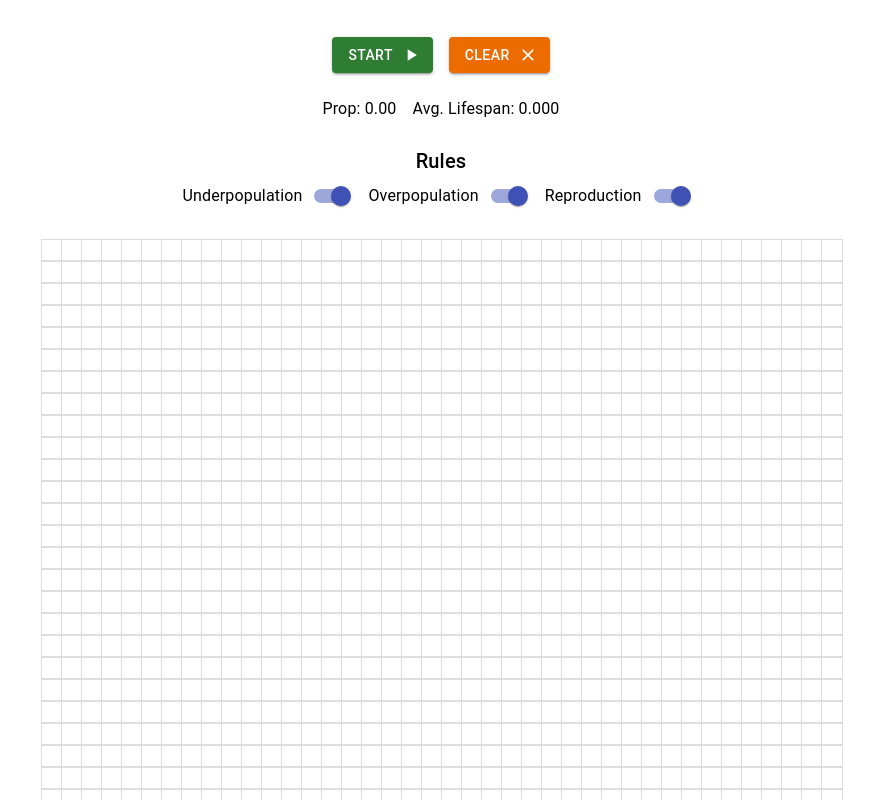
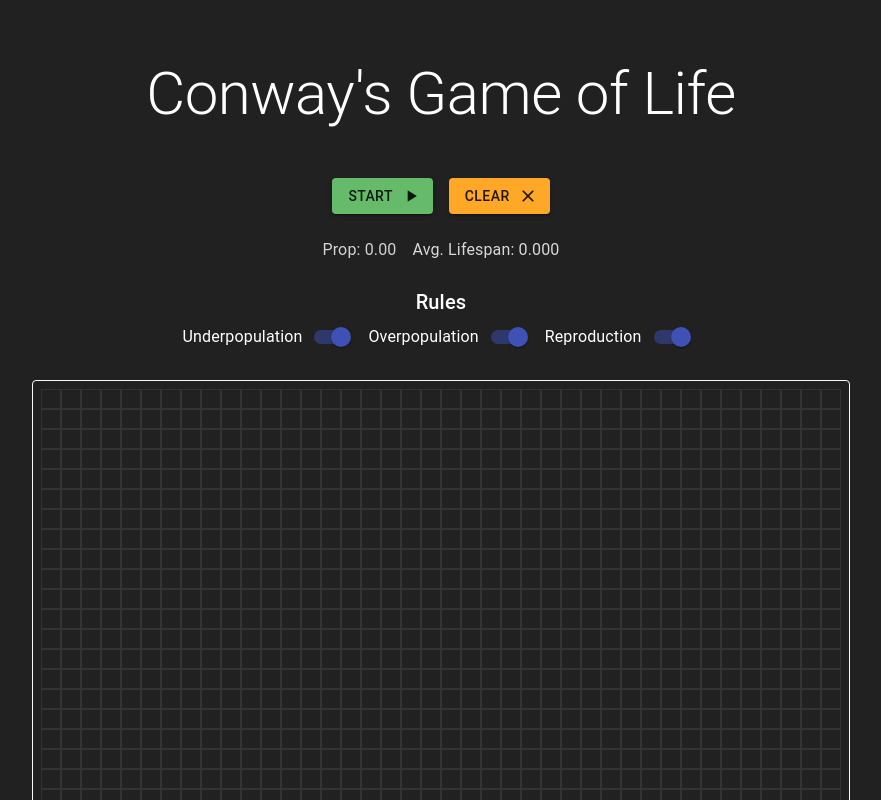
Before and after one commit to Mhudlark/game-of-life, a Next.js app: page / in a window 1280 px wide. Shown: the top 800 px of the page, without its empty margins (199-1080 px from the left). Built offline with nearby package versions, Linux system fonts and the light colour scheme.

Commit message:
feat: Update styles

```diff
--- a/src/components/gameOfLife/GameOfLife.tsx
+++ b/src/components/gameOfLife/GameOfLife.tsx
@@ -133,7 +133,9 @@ export const GameOfLife: React.FC<GameOfLifeProps> = ({
         {title}
       </Typography>
       {description && (
-        <Typography sx={{ marginBottom: "24px", textAlign: "center" }}>
+        <Typography
+          sx={{ marginBottom: "24px", textAlign: "center", color: "#d2d2d2" }}
+        >
           {description}
         </Typography>
       )}
@@ -161,8 +163,16 @@ export const GameOfLife: React.FC<GameOfLifeProps> = ({
       </Box>
 
       <Box sx={{ display: "flex", gap: 2, alignItems: "center" }}>
-        <Typography>{`Prop: ${proportion.toFixed(2)}`}</Typography>
-        <Typography>
+        <Typography
+          sx={{
+            color: "#d2d2d2",
+          }}
+        >{`Prop: ${proportion.toFixed(2)}`}</Typography>
+        <Typography
+          sx={{
+            color: "#d8d8d8",
+          }}
+        >
           {`Avg. Lifespan: ${averageLifeSpan.toFixed(3)}`}
         </Typography>
       </Box>
@@ -190,6 +200,10 @@ export const GameOfLife: React.FC<GameOfLifeProps> = ({
         sx={{
           display: "grid",
           gridTemplateColumns: `repeat(${gridSize.width}, ${cellSize}px)`,
+          padding: "8px",
+          border: "1px solid #fafafa",
+          borderRadius: "4px",
+          borderCollapse: "collapse",
         }}
       >
         {grid.map((row, r) =>
--- a/src/components/grid/Cell.tsx
+++ b/src/components/grid/Cell.tsx
@@ -26,8 +26,8 @@ export const Cell: React.FC<CellProps> = ({
       style={{
         width: cellSize,
         height: cellSize,
-        backgroundColor: cell.isActive ? "black" : "white",
-        border: "1px solid #ddd",
+        backgroundColor: cell.isActive ? "#06ca39" : "transparent",
+        border: "1px solid #333",
         cursor: "pointer",
       }}
     />
--- a/src/pages/_app.tsx
+++ b/src/pages/_app.tsx
@@ -1,11 +1,12 @@
 import "../styles/globals.css";
-import { ThemeProvider } from "@mui/material";
+import { CssBaseline, ThemeProvider } from "@mui/material";
 import { theme } from "@/styles/theme";
 import type { AppProps } from "next/app";
 
 export default function MyApp({ Component, pageProps }: AppProps) {
   return (
     <ThemeProvider theme={theme}>
+      <CssBaseline />
       <Component {...pageProps} />
     </ThemeProvider>
   );
--- a/src/pages/index.tsx
+++ b/src/pages/index.tsx
@@ -7,7 +7,12 @@ import { Life2 } from "@/components/games/Life2/Life2";
 
 const GameOfLifePage: React.FC = () => {
   return (
-    <Container>
+    <Container
+      sx={{
+        padding: "24px",
+        paddingY: "128px",
+      }}
+    >
       <Conway />
       <Divider
         sx={{
--- a/src/styles/globals.css
+++ b/src/styles/globals.css
@@ -0,0 +1,8 @@
+* {
+  box-sizing: border-box;
+}
+
+body {
+  margin: 0;
+  padding: 0;
+}
--- a/src/styles/theme.ts
+++ b/src/styles/theme.ts
@@ -2,11 +2,16 @@ import { createTheme } from "@mui/material/styles";
 
 export const theme = createTheme({
   palette: {
+    mode: "dark",
     primary: {
       main: "#3f51b5",
     },
     secondary: {
       main: "#f50057",
     },
+    background: {
+      default: "#212121",
+      paper: "#333",
+    },
   },
 });
```
